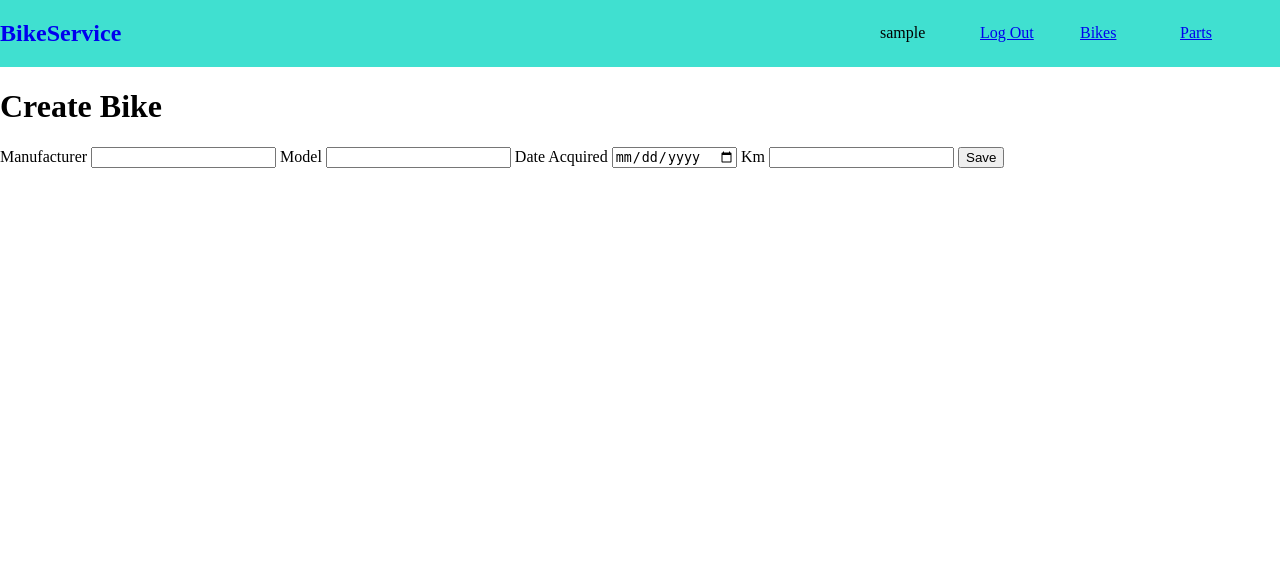
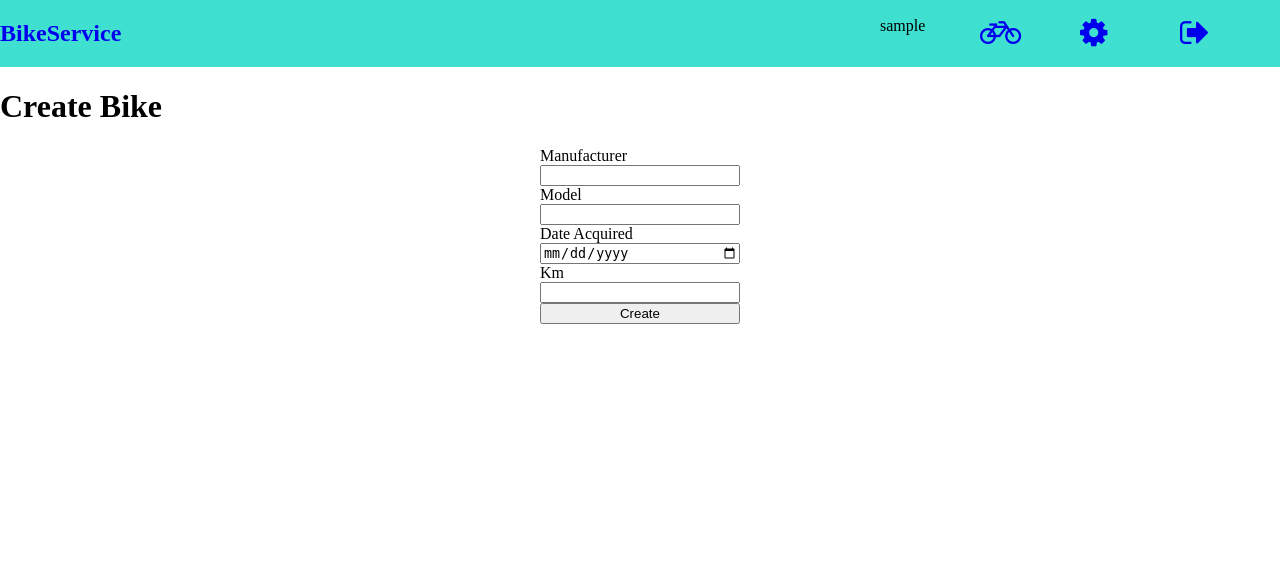
Before and after one commit to vidarandrebo/bikeservice-py, a Flask app: page /create_bike in a window 1280 px wide. Shown: the top 564 px of the page. Run offline with Flask 2, Linux system fonts and the light colour scheme; the visitor is signed in with stand-in values (Sample User, id 1); data comes from the database, SQL or seed files in the repository.

Commit message:
fixed some css for forms and added font-awesome

```diff
--- a/bikeservice/static/css/stylesheet.css
+++ b/bikeservice/static/css/stylesheet.css
@@ -61,7 +61,7 @@ nav h1 a {
 }
 
 
-#loginform, #registerform{
+#loginform, #registerform, #create_bike_form, #create_part_form{
     margin-left: auto;
     margin-right: auto;
     width: 200px;
@@ -69,7 +69,7 @@ nav h1 a {
     flex-direction: column;
 }
 
-#loginform input, #registerform input{
+#loginform input, #registerform input, #create_bike_form input, #create_part_form input{
     flex:1;
 }
 
--- a/bikeservice/templates/base.html
+++ b/bikeservice/templates/base.html
@@ -3,6 +3,7 @@
     <title>{% block title %}{% endblock %} - Flask Project</title>
     <meta name="viewport" content="width=device-width, initial-scale=1.0">
     <link rel="stylesheet" href="{{ url_for('static', filename='css/stylesheet.css') }}">
+    <link rel="stylesheet" href="https://cdnjs.cloudflare.com/ajax/libs/font-awesome/4.7.0/css/font-awesome.min.css">
 </head>
 
 <body>
@@ -12,9 +13,9 @@
         {% if g.user %}
             <div class="menugroup">
                 <div class="menuitem">{{ g.user['username'] }}</div>
-                <div class="menuitem"><a href="{{ url_for('auth.logout') }}">Log Out</a></div>
-                <div class="menuitem"><a href="{{ url_for('bikeservice.bikes') }}">Bikes</a></div>
-                <div class="menuitem"><a href="{{ url_for('bikeservice.parts') }}">Parts</a></div>
+                <div class="menuitem"><a href="{{ url_for('bikeservice.bikes') }}"><i class="fa fa-bicycle fa-2x"></i></a></div>
+                <div class="menuitem"><a href="{{ url_for('bikeservice.parts') }}"><i class="fa fa-cog fa-2x"></i></a></div>
+                <div class="menuitem"><a href="{{ url_for('auth.logout') }}"><i class="fa fa-sign-out fa-2x"></i></a></div>
             </div>
         {% else %}
             <div class="menugroup">
--- a/bikeservice/templates/bikeservice/create_bike.html
+++ b/bikeservice/templates/bikeservice/create_bike.html
@@ -5,7 +5,7 @@
 {% endblock %}
 
 {% block content %}
-    <form method="post">
+    <form method="post" id="create_bike_form">
         <label for="manufacturer">Manufacturer</label>
         <input name="manufacturer" id="manufacturer" value="{{ request.form['manufacturer'] }}" required>
         <label for="model">Model</label>
@@ -14,6 +14,6 @@
         <input type="date" name="acquired" id="acquired">{{ request.form['acquired'] }}</input>
         <label for="km">Km</label>
         <input type="number" name="km" id="km">{{ request.form['km'] }}</input>
-        <input type="submit" value="Save">
+        <input type="submit" value="Create">
     </form>
 {% endblock %}
--- a/bikeservice/templates/bikeservice/create_part.html
+++ b/bikeservice/templates/bikeservice/create_part.html
@@ -5,7 +5,7 @@
 {% endblock %}
 
 {% block content %}
-    <form method="post">
+    <form method="post" id="create_part_form">
         <label for="manufacturer">Manufacturer</label>
         <input name="manufacturer" id="manufacturer" value="{{ request.form['manufacturer'] }}" required>
         <label for="model">Model</label>
@@ -16,6 +16,6 @@
         <input type="date" name="acquired" id="acquired">{{ request.form['acquired'] }}</input>
         <label for="km">Km</label>
         <input type="number" name="km" id="km">{{ request.form['km'] }}</input>
-        <input type="submit" value="Save">
+        <input type="submit" value="Create">
     </form>
 {% endblock %}
```
